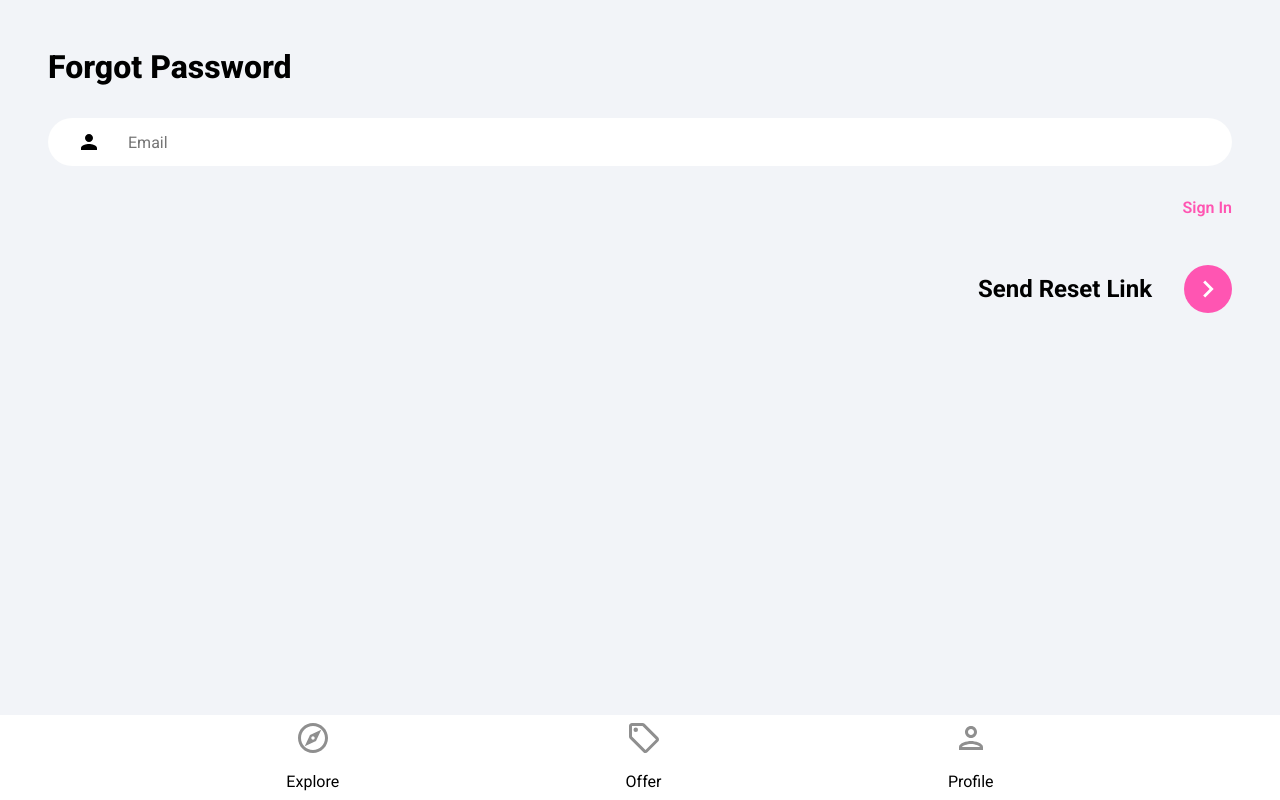
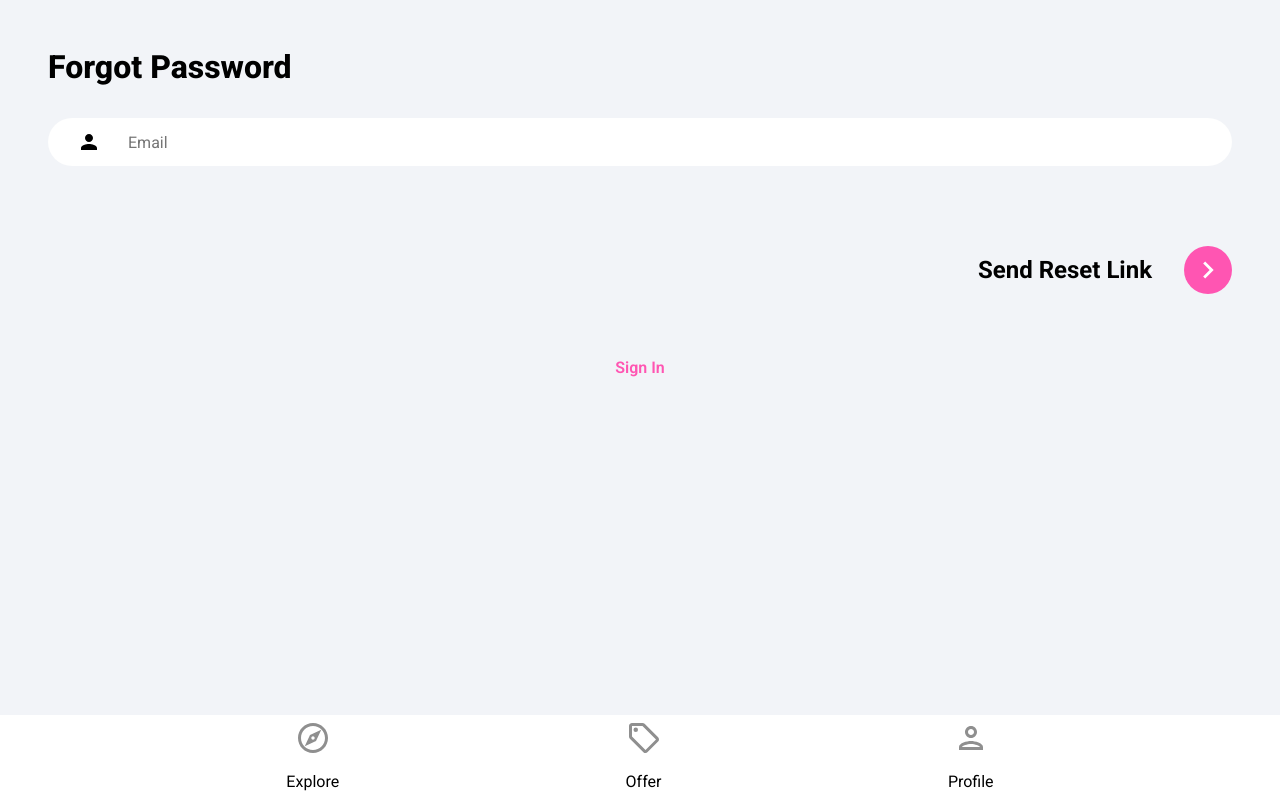
Before and after one commit to mocha-maker/e-realtor-app, a React (Create React App) app: page /forgot-password in a window 1280 px wide. Built offline with nearby package versions, Linux system fonts and the light colour scheme.

Commit message:
Develop forgot password functionality

```diff
--- a/src/pages/ForgotPassword.jsx
+++ b/src/pages/ForgotPassword.jsx
@@ -8,9 +8,8 @@ import { ReactComponent as ArrowRightIcon } from '../assets/svg/keyboardArrowRig
 function ForgotPassword() {
   const [email, setEmail] = useState('')
 
-  const onChange = (e) => {
-    setEmail(e.target.value)
-  }
+  // Update state on enter
+  const onChange = (e) => setEmail(e.target.value)
 
   const onSubmit = async (e) => {
     e.preventDefault()
@@ -35,12 +34,12 @@ function ForgotPassword() {
       <main>
         <form onSubmit={onSubmit}>
           <input type='text' name='email' id='email' className='emailInput' placeholder='Email' onChange={onChange} value={email}/>
-          <Link className='forgotPasswordLink' to='/sign-in'>Sign In</Link>
 
           <div className="signInBar">
             <div className="signInText">Send Reset Link</div>
             <button className="signInButton"><ArrowRightIcon fill='#fff' width='34px' height='34px'/></button>
           </div>
+          <Link className='registerLink' to='/sign-in'>Sign In</Link>
         </form>
       </main>
     </div>
--- a/src/pages/SignIn.jsx
+++ b/src/pages/SignIn.jsx
@@ -86,7 +86,7 @@ function SignIn() {
                   }} />
             </div>
             <Link to='/forgot-password' className='forgotPasswordLink'>
-              Forgot Password
+              Forgot Password?
             </Link>
 
             <div className="signInBar">
```
